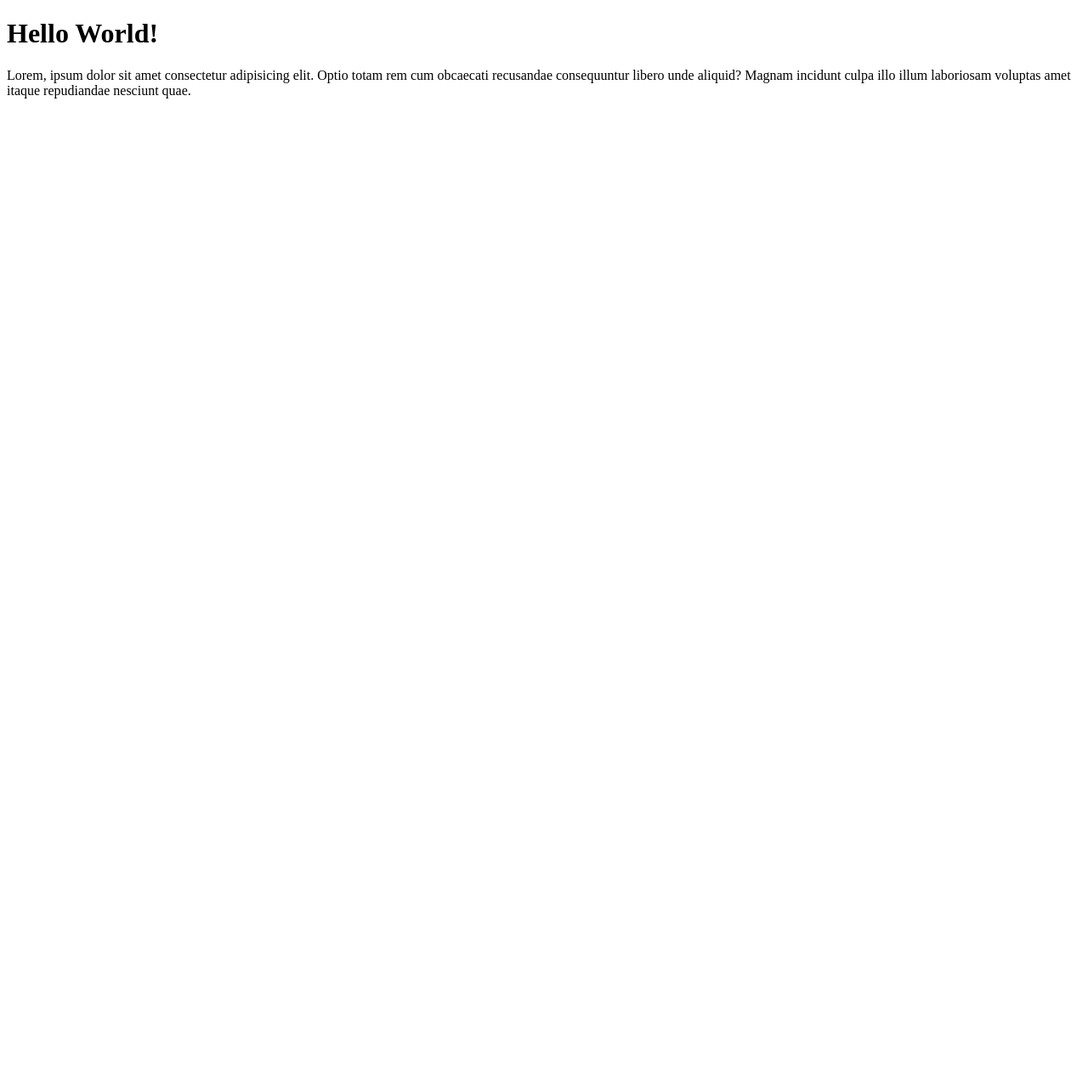
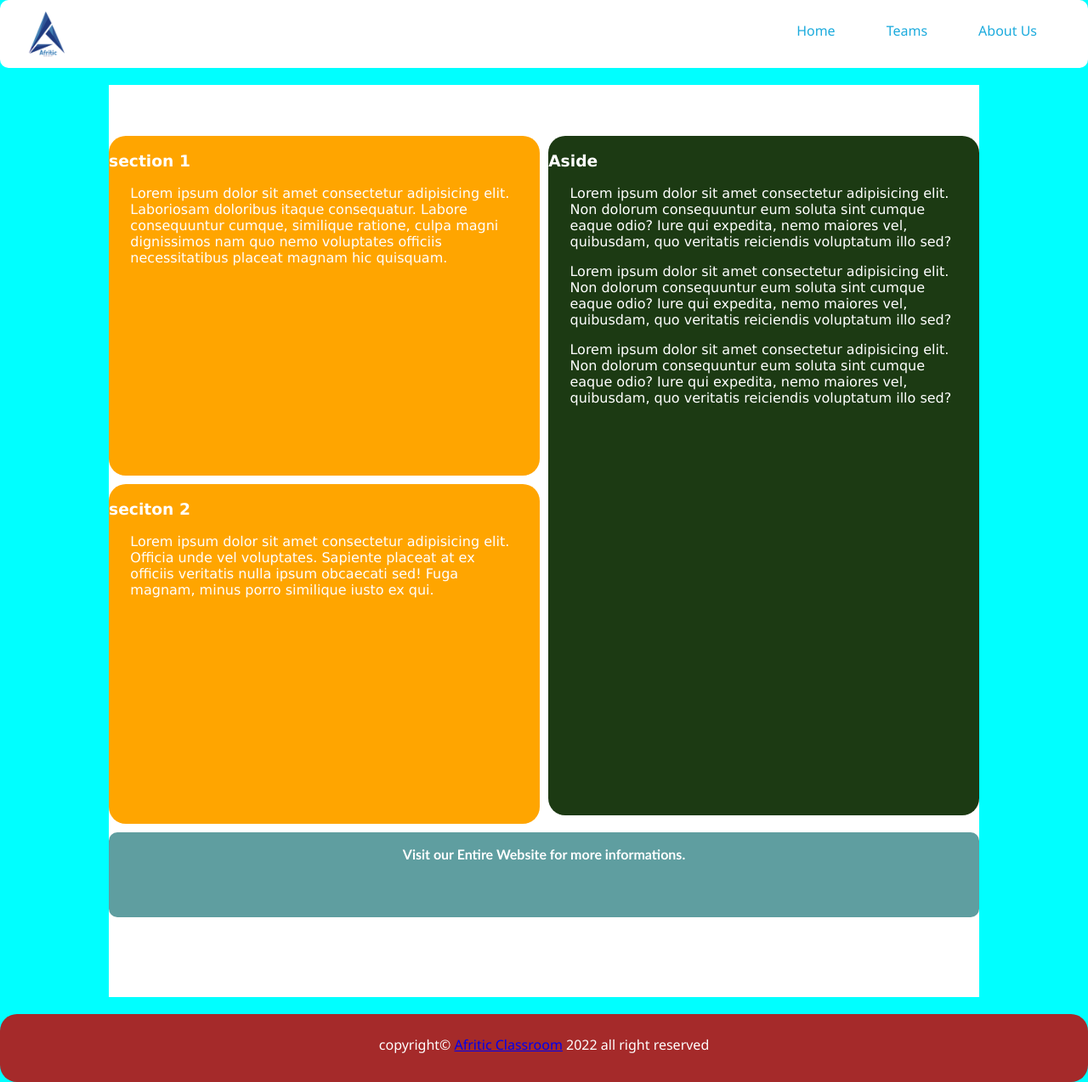
Before and after one commit to EmmaKbl/BakingWebsite, a plain HTML site: page index.html in a window 1280 px wide. Shown: the whole page at 85% size. Before the commit the page ends 800 px from the top, so only its background shows below. Drawn offline with Linux system fonts and the light colour scheme.

Commit message:
update  05th March

```diff
--- a/index.html
+++ b/index.html
@@ -3,18 +3,59 @@
 
 <head>
     <meta charset="UTF-8">
+    <meta name="author" content="Emma Kabale">
+    <meta name="keywords" content="HTML, CSS, JavaScript">
     <meta http-equiv="X-UA-Compatible" content="IE=edge">
     <meta name="viewport" content="width=device-width, initial-scale=1.0">
+
     <title>Html review</title>
+    <link rel="stylesheet" href="style.css">
 </head>
 
 <body>
-    <h1>
-        Hello World!
-    </h1>
-    <p>
-        Lorem, ipsum dolor sit amet consectetur adipisicing elit. Optio totam rem cum obcaecati recusandae consequuntur libero unde aliquid? Magnam incidunt culpa illo illum laboriosam voluptas amet itaque repudiandae nesciunt quae.
-    </p>
+    <header>
+        <div id="logo">
+            <a href="#"><img src="img/afritic.png" alt="logo" height=""></a>
+        </div>
+        <nav>
+            <ul>
+                <li><a href="#home">Home</a></li>
+                <li><a href="#teams">Teams</a></li>
+                <li><a href="#about">About Us</a></li>
+            </ul>
+        </nav>
+    </header>
+    <main>
+        <section>
+
+            <h3> section 1</h3>
+            <p>
+                Lorem ipsum dolor sit amet consectetur adipisicing elit. Laboriosam doloribus itaque consequatur. Labore consequuntur cumque, similique ratione, culpa magni dignissimos nam quo nemo voluptates officiis necessitatibus placeat magnam hic quisquam.
+            </p>
+        </section>
+        <aside>
+            <h3>Aside</h3>
+
+            <p>Lorem ipsum dolor sit amet consectetur adipisicing elit. Non dolorum consequuntur eum soluta sint cumque eaque odio? Iure qui expedita, nemo maiores vel, quibusdam, quo veritatis reiciendis voluptatum illo sed?</p>
+            <p>Lorem ipsum dolor sit amet consectetur adipisicing elit. Non dolorum consequuntur eum soluta sint cumque eaque odio? Iure qui expedita, nemo maiores vel, quibusdam, quo veritatis reiciendis voluptatum illo sed?</p>
+            <p>Lorem ipsum dolor sit amet consectetur adipisicing elit. Non dolorum consequuntur eum soluta sint cumque eaque odio? Iure qui expedita, nemo maiores vel, quibusdam, quo veritatis reiciendis voluptatum illo sed?</p>
+
+        </aside>
+        <section>
+            <h3>seciton 2</h3>
+            <p>
+                Lorem ipsum dolor sit amet consectetur adipisicing elit. Officia unde vel voluptates. Sapiente placeat at ex officiis veritatis nulla ipsum obcaecati sed! Fuga magnam, minus porro similique iusto ex qui.
+            </p>
+        </section>
+        <div class="down">
+            <p>Visit our Entire Website for more informations.</p>
+        </div>
+
+    </main>
+
+    <footer>
+        <p>copyright&copy; <a href="index.html">Afritic Classroom</a> 2022 all right reserved</p>
+    </footer>
 </body>
 
 </html>
--- /dev/null
+++ b/style.css
@@ -0,0 +1,117 @@
+body {
+    background-color: aqua;
+    margin: 0;
+    padding: 0;
+}
+
+header {
+    background-color: #fff;
+    height: 80px;
+    border-radius: 10px;
+    padding: 0;
+}
+
+#logo img {
+    height: 70px;
+}
+
+#logo a {
+    padding-top: 5px;
+    padding-left: 20px;
+    color: white;
+    text-decoration: none;
+    font-family: 'Segoe UI', Tahoma, Geneva, Verdana, sans-serif;
+    font-size: 30px;
+    float: left;
+}
+
+nav ul {
+    text-decoration: none;
+    list-style-type: none;
+    float: right;
+    display: flex;
+    margin: 0;
+    padding: 0;
+    overflow: hidden;
+}
+
+nav li {
+    font-family: 'Segoe UI', Tahoma, Geneva, Verdana, sans-serif;
+    padding: 25px 10px 0px 0;
+    margin-right: 50px;
+    text-align: center;
+}
+
+nav li :hover {
+    /* background-color: #203D87; */
+    color: #203D87;
+}
+
+nav li a {
+    text-decoration: none;
+    color: #1cabdd;
+}
+
+main {
+    background-color: #fff;
+    height: 1024px;
+    padding-top: 50px;
+    margin-top: 20px;
+    width: 80%;
+    margin-left: 10%;
+    font-family: Verdana, Geneva, Tahoma, sans-serif;
+    color: white;
+}
+
+section {
+    background-color: orange;
+    float: left;
+    height: 400px;
+    width: 49.5%;
+    border-radius: 20px;
+    margin-top: 10px;
+}
+
+section p {
+    padding: 0 5% 0 5%;
+}
+
+aside {
+    background-color: #1C3A13;
+    float: right;
+    height: 800px;
+    width: 49.5%;
+    border-radius: 20px;
+    margin-top: 10px;
+}
+
+aside p {
+    padding: 0 5% 0 5%;
+}
+
+.down {
+    background-color: cadetblue;
+    float: left;
+    position: relative;
+    width: 100%;
+    border-radius: 10px;
+    margin-top: 10px;
+    height: 100px;
+    text-align: center;
+    font-weight: bold;
+    font-family: 'Trebuchet MS', 'Lucida Sans Unicode', 'Lucida Grande', 'Lucida Sans', Arial, sans-serif;
+}
+
+footer {
+    background-color: brown;
+    height: 80px;
+    border-radius: 20px;
+    margin-top: 20px;
+    color: #fff;
+}
+
+footer p {
+    padding-top: 25px;
+    text-align: center;
+    font-family: 'Segoe UI', Tahoma, Geneva, Verdana, sans-serif;
+}
```
Also changed, not shown: img/afritic.png (added), img/baking-woman.jpg (added).
